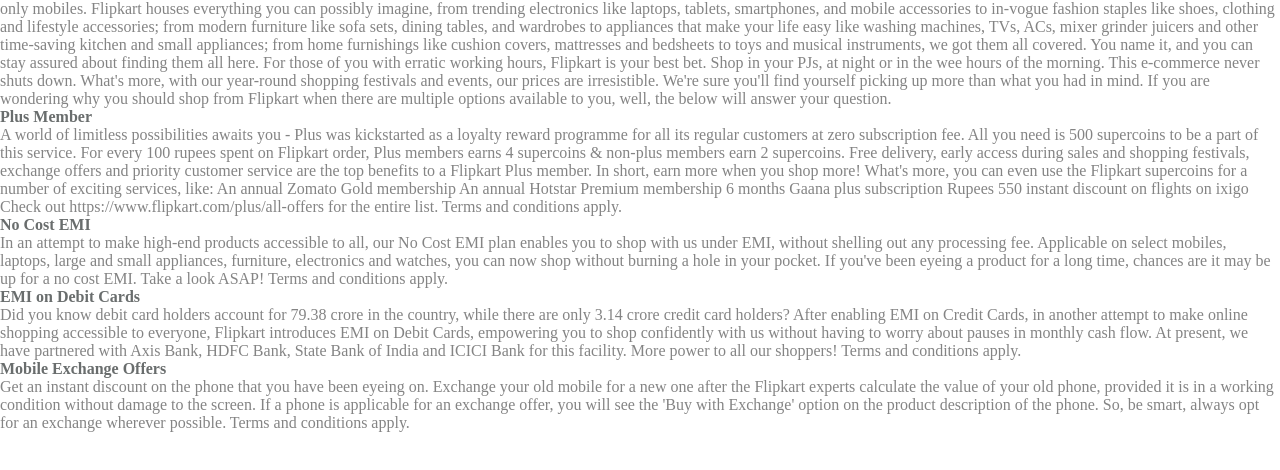
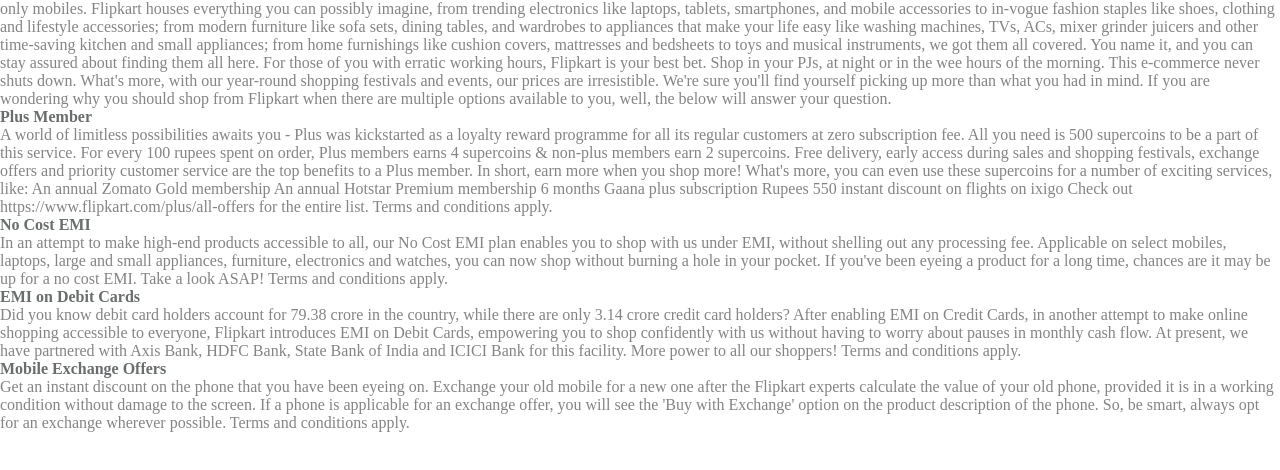
Before and after one commit to abhi9anandx/CodeClauseInternship_ProductLandingPage, a plain HTML site: page about.html in a window 1280 px wide. Shown: the part 92-562 px from the top of the page. Drawn offline with Linux system fonts and the light colour scheme.

Commit message:
small changes

```diff
--- a/about.html
+++ b/about.html
@@ -46,9 +46,9 @@
 
             What's more, with our year-round shopping festivals and events, our prices are irresistible. We're sure you'll find yourself picking up more than what you had in mind. If you are wondering why you should shop from Flipkart when there are multiple options available to you, well, the below will answer your question.</p>
         <h4>Plus Member</h4>
-        <p>A world of limitless possibilities awaits you - Plus was kickstarted as a loyalty reward programme for all its regular customers at zero subscription fee. All you need is 500 supercoins to be a part of this service. For every 100 rupees spent on Flipkart order, Plus members earns 4 supercoins & non-plus members earn 2 supercoins. Free delivery, early access during sales and shopping festivals, exchange offers and priority customer service are the top benefits to a Flipkart Plus member. In short, earn more when you shop more!
+        <p>A world of limitless possibilities awaits you - Plus was kickstarted as a loyalty reward programme for all its regular customers at zero subscription fee. All you need is 500 supercoins to be a part of this service. For every 100 rupees spent on order, Plus members earns 4 supercoins & non-plus members earn 2 supercoins. Free delivery, early access during sales and shopping festivals, exchange offers and priority customer service are the top benefits to a Plus member. In short, earn more when you shop more!
 
-            What's more, you can even use the Flipkart supercoins for a number of exciting services, like:
+            What's more, you can even use these supercoins for a number of exciting services, like:
             An annual Zomato Gold membership
             An annual Hotstar Premium membership
             6 months Gaana plus subscription
```
